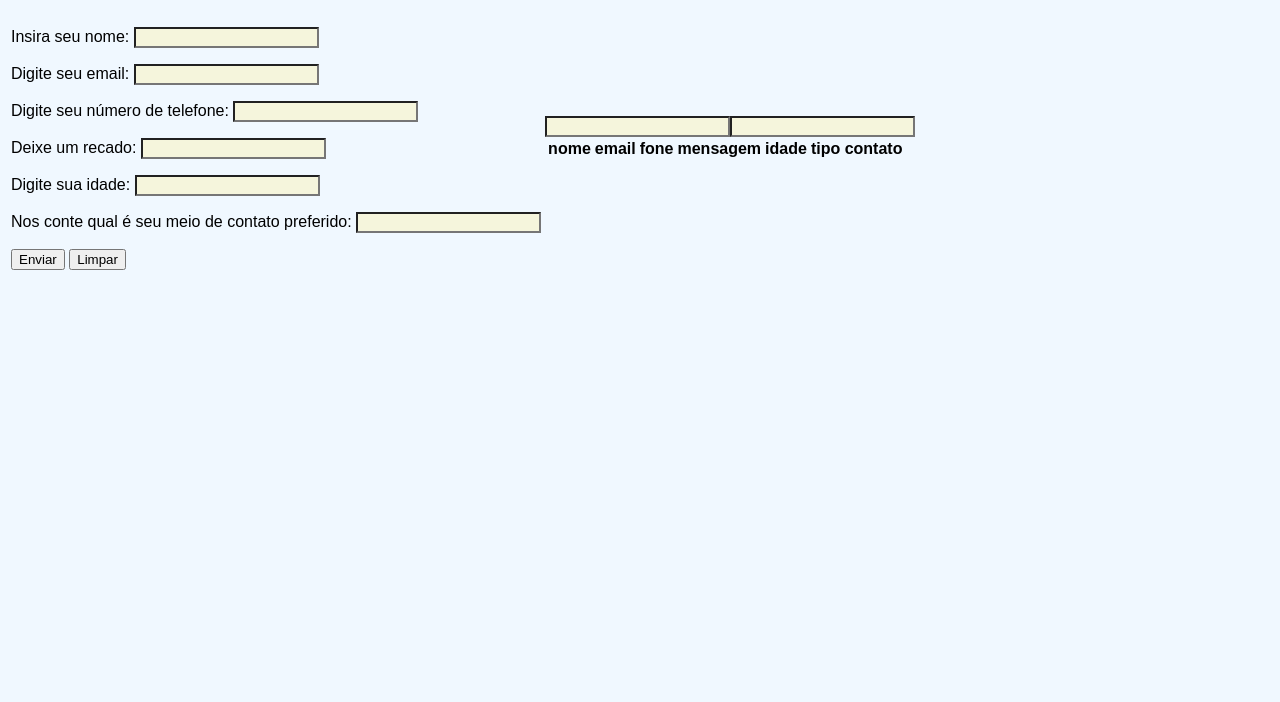
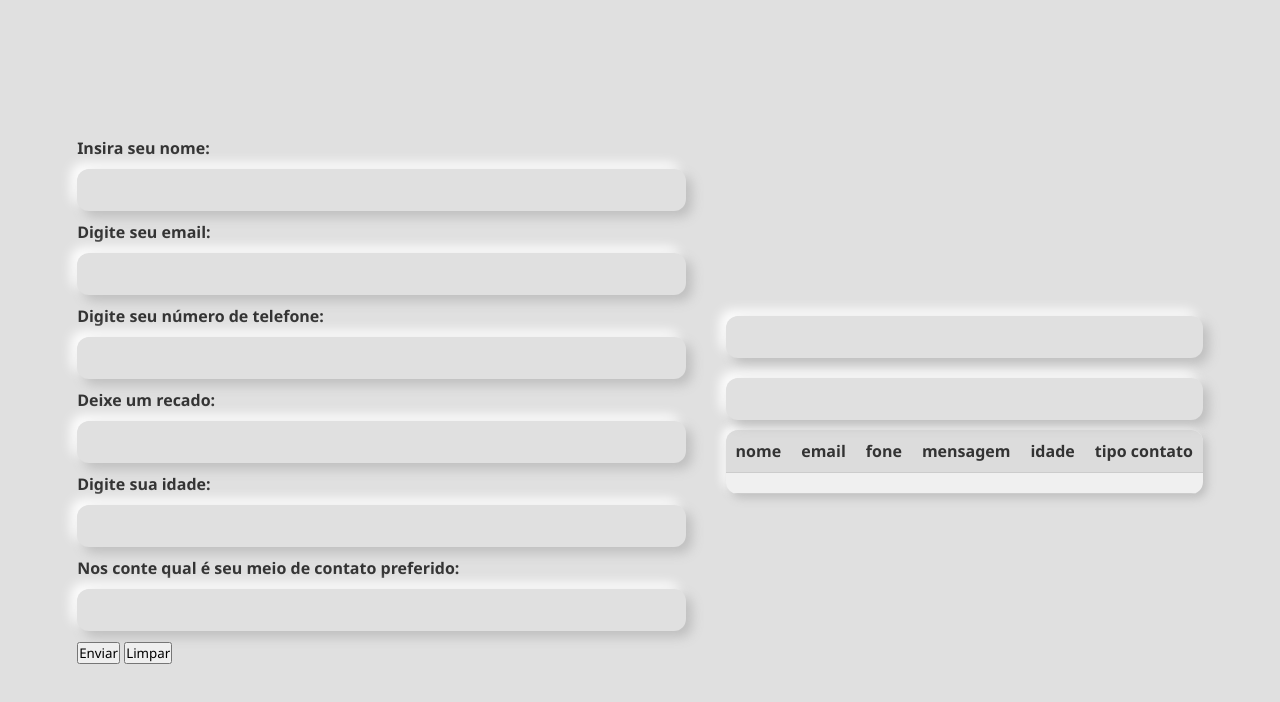
Before and after one commit to misakimaymay/toca-do-coelho, a plain HTML site: page portifolio/formulario.html in a window 1280 px wide. Drawn offline with Linux system fonts and the light colour scheme.

Commit message:
formulario.css

```diff
--- a/portifolio/formulario.css
+++ b/portifolio/formulario.css
@@ -1,10 +1,103 @@
-body {
-    height: 100vh;
-    font-family: 'Raleway', sans-serif;
-    background-color: aliceblue;
-    color:black;
+/* Reset básico */
+* {
+  box-sizing: border-box;
+  font-family: 'Segoe UI', Tahoma, Geneva, Verdana, sans-serif;
+  margin: 0;
+  padding: 0;
 }
 
-input {
-  background-color: beige;
+body {
+  height: 100vh;
+  display: flex;
+  justify-content: center;
+  align-items: center;
+  background: #e0e0e0;
 }
+
+/* Estrutura da tabela geral */
+table {
+  border-collapse: collapse;
+  background: #e0e0e0;
+}
+
+/* Células da tabela com conteúdo */
+.tab_form, .tab_grid {
+  padding: 20px;
+}
+
+/* Estilo neumorfista para os inputs e área de texto */
+input, textarea {
+  width: 100%;
+  padding: 12px;
+  margin: 10px 0;
+  border: none;
+  border-radius: 12px;
+  background: #e0e0e0;
+  box-shadow: 6px 6px 12px #bebebe, -6px -6px 12px #ffffff;
+  resize: none;
+  transition: 0.2s ease-in-out;
+}
+
+input:focus, textarea:focus {
+  outline: none;
+  box-shadow: inset 4px 4px 8px #bebebe, inset -4px -4px 8px #ffffff;
+}
+
+input#instagram, #whatsapp {
+  width: 10px;
+  margin-right: 5px;
+}
+
+/* Botões com efeito neumorfista */
+.button {
+  width: 100%;
+  padding: 12px;
+  margin-top: 10px;
+  background: #e0e0e0;
+  border: none;
+  border-radius: 12px;
+  box-shadow: 6px 6px 12px #bebebe, -6px -6px 12px #ffffff;
+  cursor: pointer;
+  transition: 0.2s ease-in-out;
+}
+
+.button:hover {
+  box-shadow: inset 4px 4px 8px #bebebe, inset -4px -4px 8px #ffffff;
+}
+
+/* Rótulos */
+label {
+  font-weight: 600;
+  color: #333;
+}
+
+/* Tabela de visualização (lado direito) */
+.tab_grid table {
+  width: 100%;
+  border-radius: 12px;
+  overflow: hidden;
+  background: #f0f0f0;
+  box-shadow: 4px 4px 10px #bebebe, -4px -4px 10px #ffffff;
+}
+
+.tab_grid th, .tab_grid td {
+  padding: 10px;
+  text-align: center;
+  border-bottom: 1px solid #ccc;
+}
+
+.tab_grid th {
+  background: #dcdcdc;
+  color: #333;
+}
+
+/* Campos de edição e exclusão */
+.edt_del input {
+  width: 45%;
+  margin: 2px;
+  padding: 6px;
+  border-radius: 8px;
+  background: #e0e0e0;
+  border: none;
+  box-shadow: 3px 3px 6px #bebebe, -3px -3px 6px #ffffff;
+}
```
